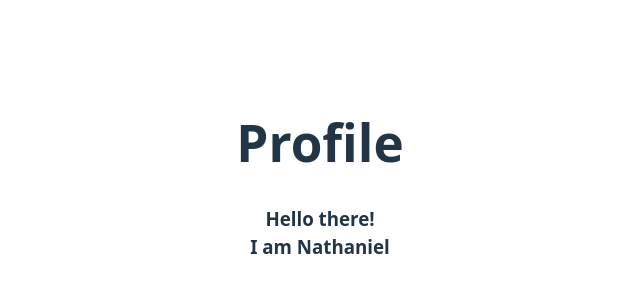
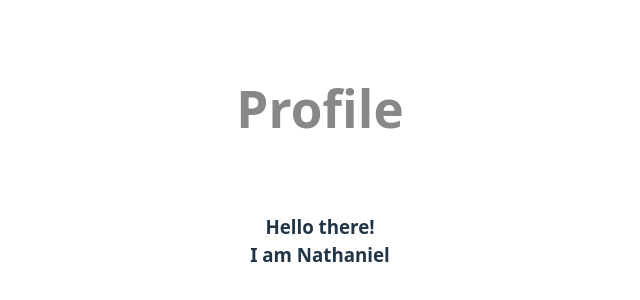
Before and after one commit to 1504-miguel/appdev1, a React (Vite) app in the folder react-quickstart/: page / in a window 1280 px wide. Shown: the part 220-520 px from the top of the page, without its empty margins (320-960 px from the left). Built offline with nearby package versions, Linux system fonts and the light colour scheme.

Commit message:
Done adding styles

```diff
--- a/react-quickstart/src/App.jsx
+++ b/react-quickstart/src/App.jsx
@@ -3,8 +3,8 @@ import './App.css'
 function Profile() {
   return (
     <>
-    <h1>Profile</h1>
-    <h3>Hello there! <br/> I am Nathaniel</h3>
+    <h1 className='read-the-docs'>Profile</h1>
+    <div className='logo'><h3>Hello there! <br/> I am Nathaniel</h3></div>
     </>
   )
 }
```
